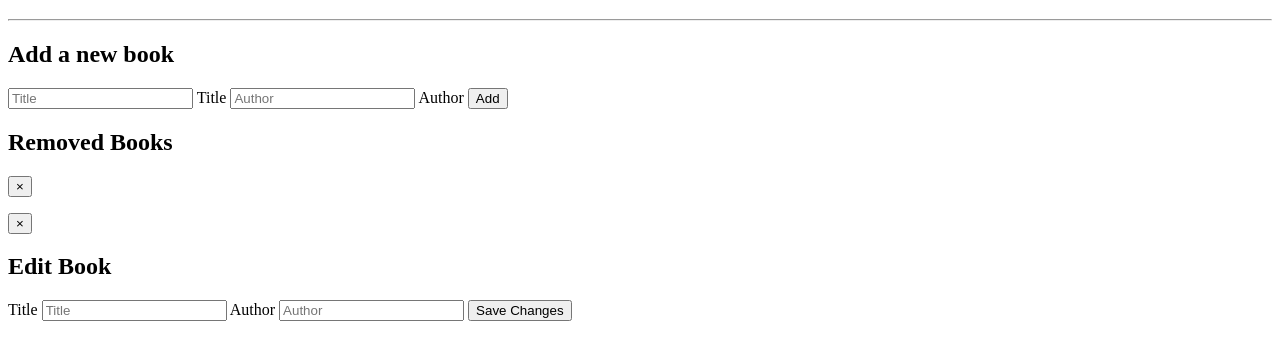
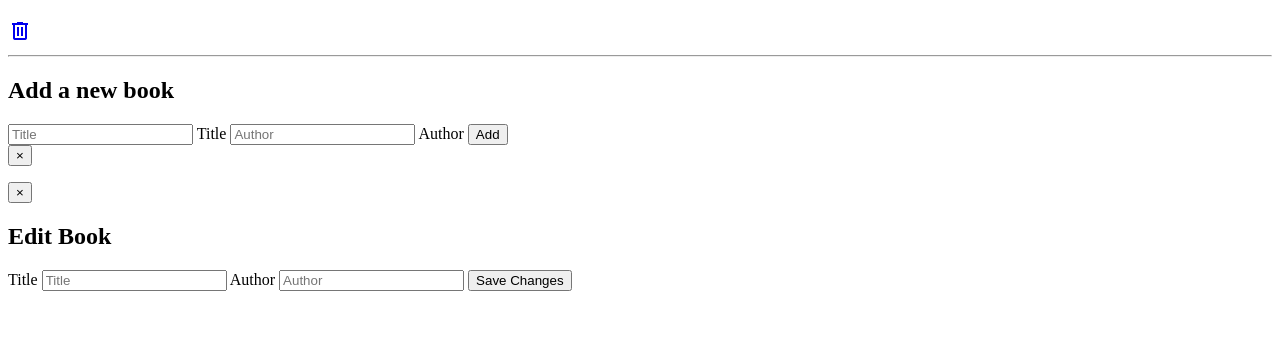
Before and after one commit to popoolahussein/Awesome-books, a website built with Vite: page index.html in a window 1280 px wide. Shown: the part 61-420 px from the top of the page. Built offline with nearby package versions, Linux system fonts and the light colour scheme.

Commit message:
docs: updated html structure for book management

```diff
--- a/index.html
+++ b/index.html
@@ -14,6 +14,10 @@
       href="https://fonts.googleapis.com/css2?family=Mitr:wght@200;300;400;500;600;700&display=swap"
       rel="stylesheet"
     />
+    <link
+      rel="stylesheet"
+      href="https://fonts.googleapis.com/css2?family=Material+Symbols+Outlined:opsz,wght,FILL,GRAD@24,400,0,0"
+    />
     <link rel="icon" href="/src/images/favicon.ico" />
     <title>Awesome Books</title>
     <link rel="stylesheet" href="/src/css/style.css" />
@@ -24,6 +28,11 @@
     </header>
     <main>
       <div id="book-list"></div>
+      <div class="bin">
+        <a class="a-bin" href="bin.html">
+          <span class="material-symbols-outlined"> delete </span>
+        </a>
+      </div>
       <div>
         <div class="new-books">
           <hr class="nb-line" />
@@ -38,10 +47,6 @@
             <button class="add" type="submit">Add</button>
           </form>
         </div>
-      </div>
-      <div>
-        <h2 class="removed-p">Removed Books</h2>
-        <div id="removed-book-list"></div>
       </div>
 
       <!--? Modal section -->
```
